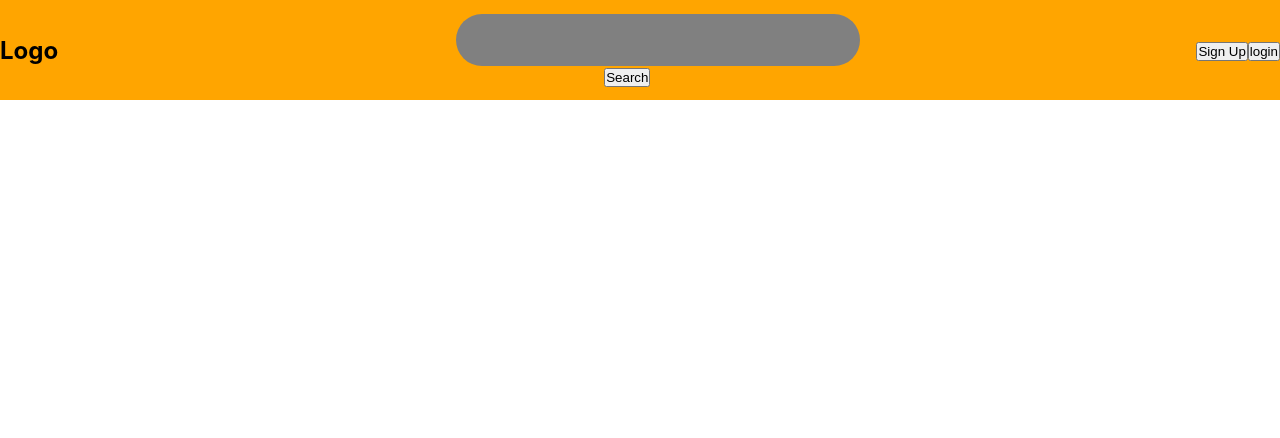
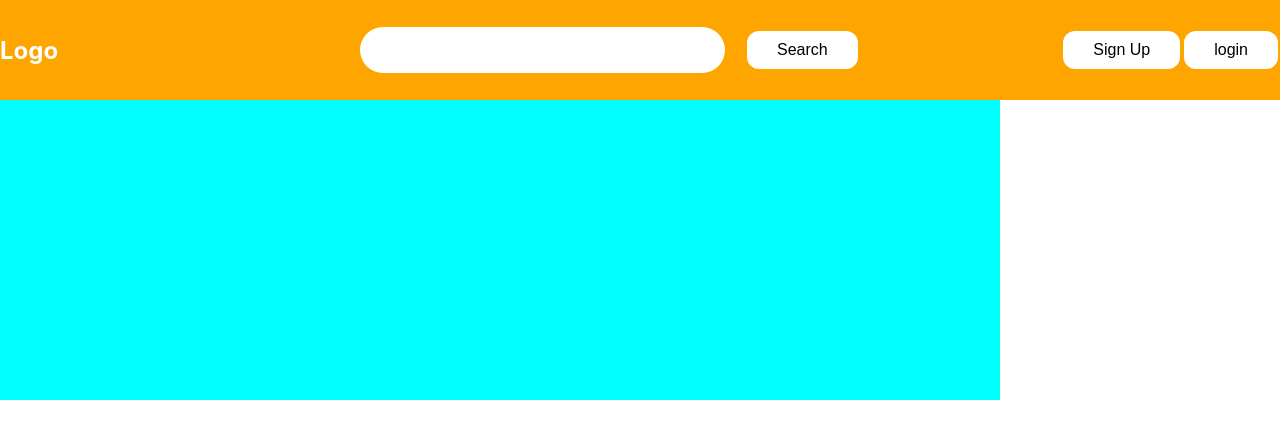
Before and after one commit to chingu-voyages/v23-chimeras-team-03, a React (Create React App) app in the folder client/food-recipes-app/: page / in a window 1280 px wide. Shown: the top 438 px of the page. Built offline with nearby package versions, Linux system fonts and the light colour scheme.

Commit message:
fixed navbar

```diff
--- a/client/food-recipes-app/src/App.css
+++ b/client/food-recipes-app/src/App.css
@@ -50,15 +50,41 @@
   background-color: orange;
 }
 
+.nav-form {
+  display: flex;
+  width: 500px;
+}
 .nav-Input {
   font-size: inherit;
   font-family: inherit;
   border-radius: 100px;
-  background-color: grey;
+  background-color: white;
   color: inherit;
-  padding: 1rem 3rem;
+  padding: 10px 20px;
   width: 90%;
   transition: all 0.2s;
   margin-right: -3rem;
   border: none;
 }
+
+.nav-Input:focus {
+  outline: none;
+}
+
+.nav-btn {
+  background-color: white;
+  border: none;
+  color: black;
+  padding: 10px 30px;
+  text-align: center;
+  text-decoration: none;
+  display: inline-block;
+  font-size: 16px;
+  margin: 4px 2px;
+  cursor: pointer;
+  border-radius: 12px;
+}
+
+.nav-logo {
+  color: white;
+}
--- a/client/food-recipes-app/src/Components/LandingPageBody.js
+++ b/client/food-recipes-app/src/Components/LandingPageBody.js
@@ -1,7 +1,13 @@
 import React from "react";
+import "../LandingPage.css";
+function LandingPageBody() {
+  return (
+    <div className="container">
+      <div className="recipes"></div>
 
-function LandingPageBody() {
-  return <div className="container"></div>;
+      <div className="recipe-Ingredents"></div>
+    </div>
+  );
 }
 
 export default LandingPageBody;
--- a/client/food-recipes-app/src/Components/Landingpage.js
+++ b/client/food-recipes-app/src/Components/Landingpage.js
@@ -1,4 +1,5 @@
 import React, { useState } from "react";
+import LandingPagebody from "./LandingPageBody";
 import "../App.css";
 function Landingpage() {
   const [search, setSearch] = useState("");
@@ -12,22 +13,31 @@ function Landingpage() {
   }
 
   return (
+    <div>
       <nav className="navbar">
-      <h1>Logo</h1>
-      <form onSubmit={formSubmit}>
+        <h1 className="nav-logo">Logo</h1>
+        <form
+          onSubmit={formSubmit}
+          className="nav-form"
+          style={{ marginLeft: "100px" }}
+        >
           <input
             onChange={searchHandler}
             value={search}
             type="text"
             className="nav-Input"
           ></input>
-        <button>Search</button>
+          <button className="nav-btn" style={{ marginLeft: "70px" }}>
+            Search
+          </button>
         </form>
         <form>
-        <button>Sign Up</button>
-        <button>login</button>
+          <button className="nav-btn">Sign Up</button>
+          <button className="nav-btn">login</button>
         </form>
       </nav>
+      <LandingPagebody />
+    </div>
   );
 }
 
--- /dev/null
+++ b/client/food-recipes-app/src/LandingPage.css
@@ -0,0 +1,15 @@
+.container {
+  display: flex;
+  width: 1000px;
+  height: 300px;
+}
+
+.recipes {
+  width: 50%;
+  background-color: aqua;
+}
+
+.recipe-Ingredents {
+  width: 50%;
+  background-color: aqua;
+}
```
Lines whose indentation alone changed are shown as unchanged.
